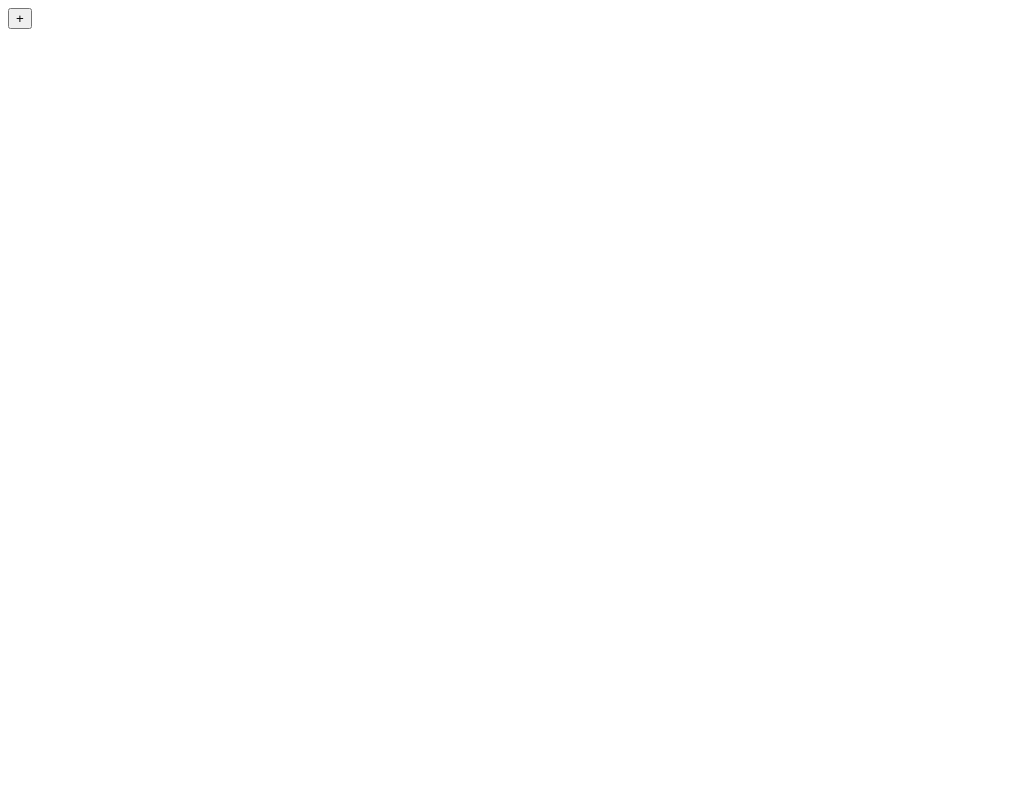
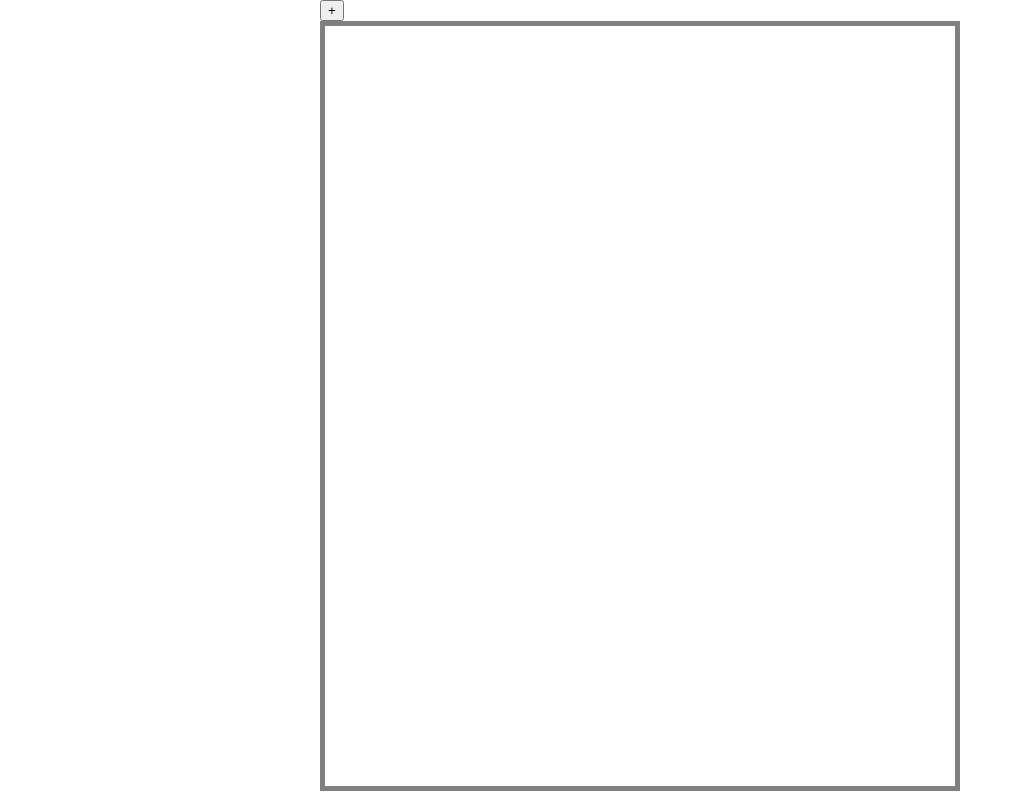
Before and after one commit to NaVis0mple/library, a website: page index.html in a window 1280 px wide. Shown: the whole page, without its empty margins (0-1015 px from the left). Drawn offline with Linux system fonts and the light colour scheme.

Commit message:
basic function and layout done

```diff
--- a/style.css
+++ b/style.css
@@ -1,3 +1,29 @@
+body {
+    box-sizing: border-box;
+    width: 50%;
+    margin: auto;
+}
+
 .hidden {
     display: none;
 }
+
+#printarea {
+    display: grid;
+    grid-template-columns: repeat(auto-fit, minmax(200px, 1fr));
+    gap: 15px;
+    border: solid gray 5px;
+    min-height: 95vh;
+}
+
+/* fix this */
+/* button {
+    position: absolute;
+    left: 250px;
+}
+
+#form {
+    position: absolute;
+    top: 50px;
+    left: 250px;
+} */
```
Also changed, not shown: index.html (+1 -3 lines), script.js (+5 -6 lines).
